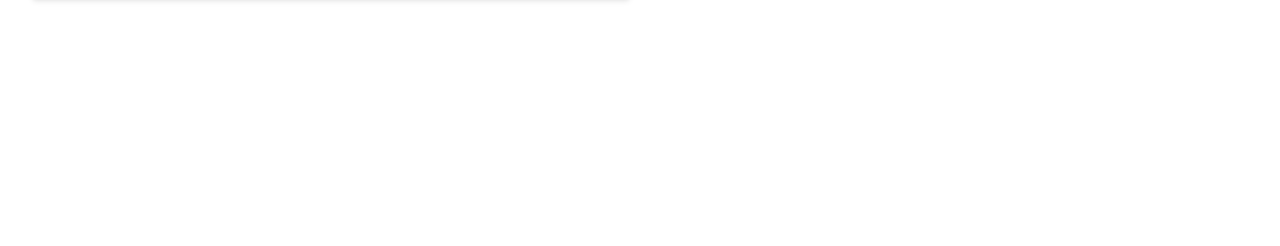
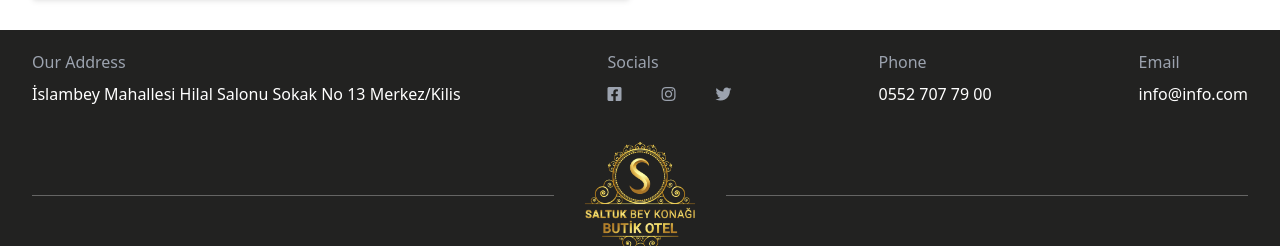
Before and after one commit to m-aljamal/saltukbeykonagi, a Next.js app: page / in a window 1280 px wide. Shown: the part 2545-2791 px from the top of the page. Before the commit the page ends 2575 px from the top, so only its background shows below. Built offline with nearby package versions, Linux system fonts and the light colour scheme.

Commit message:
finish footer

```diff
--- a/src/components/Views/BestRooms.tsx
+++ b/src/components/Views/BestRooms.tsx
@@ -3,8 +3,8 @@
   return (
     <section className="my-8 container">
       <h2 className="text-center text-3xl text-mainYello">Best Rooms</h2>
-      <div className="flex mt-8 gap-5">
-        <div className="w-1/2 ">
+      <div className="md:flex mt-8 gap-5">
+        <div className="md:w-1/2 ">
           <div className="relative h-96">
             <Image
               layout="fill"
@@ -21,7 +21,7 @@
             </p>
           </div>
         </div>
-        <div className="w-1/2 grid grid-cols-2 gap-5">
+        <div className="md:w-1/2  grid sm:grid-cols-2  grid-cols-1 gap-5 mt-5 md:mt-0">
           <RoomImage src="https://images.unsplash.com/photo-1496417263034-38ec4f0b665a?ixid=MnwxMjA3fDB8MHxwaG90by1wYWdlfHx8fGVufDB8fHx8&ixlib=rb-1.2.1&auto=format&fit=crop&w=1471&q=80" />
           <RoomImage src="https://images.unsplash.com/photo-1590073242678-70ee3fc28e8e?ixid=MnwxMjA3fDB8MHxwaG90by1wYWdlfHx8fGVufDB8fHx8&ixlib=rb-1.2.1&auto=format&fit=crop&w=1121&q=80" />
           <RoomImage src="https://images.unsplash.com/photo-1444201983204-c43cbd584d93?ixid=MnwxMjA3fDB8MHxwaG90by1wYWdlfHx8fGVufDB8fHx8&ixlib=rb-1.2.1&auto=format&fit=crop&w=1470&q=80" />
@@ -34,7 +34,7 @@
 
 const RoomImage = ({ src }: { src: string }) => {
   return (
-    <div className="relative ">
+    <div className="relative h-64 md:h-auto">
       <Image layout="fill" alt="room" src={src} className="rounded-md" />
       <p className="absolute bottom-0 left-4 text-white bg-mainYello p-1 rounded-md mb-2">
         Family room
--- a/src/components/Views/SpecialRooms.tsx
+++ b/src/components/Views/SpecialRooms.tsx
@@ -4,7 +4,7 @@
   return (
     <section className=" mt-32 bg-darkGray">
       <div className="flex flex-col-reverse md:flex-row gap-8 items-center">
-        <div className="md:w-1/2 w-full grid grid-cols-2 ">
+        <div className="md:w-1/2 w-full grid md:grid-cols-2 ">
           {specialRooms.map((s) => (
             <div key={s.title} className="relative h-72 ">
               <Image
@@ -17,7 +17,7 @@
           ))}
         </div>
 
-        <div className=" container md:w-1/2 py-20 pr-10 ">
+        <div className=" container md:w-1/2 md:py-20 py-5 pr-10 ">
           <h2 className="text-mainYello text-3xl">
             SALTUK BEY KONAĞI BUTİK OTEL
           </h2>
--- /dev/null
+++ b/src/components/layout/Footer.tsx
@@ -0,0 +1,42 @@
+import React from "react";
+import { contacts } from "src/data/contancts";
+import FooterLogo from "./FooterLogo";
+import SocialMedia from "./SocialMedia";
+export default function Footer() {
+  return (
+    <div className="bg-mainBlack py-5">
+      <div className="container">
+        <div className="flex flex-col gap-5 md:flex-row  justify-between flex-wrap">
+          <div>
+            <Title text="Our Address" />
+            <Content text={contacts.address} />
+          </div>
+          <div>
+            <Title text="Socials" />
+            <SocialMedia />
+          </div>
+          <div>
+            <Title text="Phone" />
+            <Content text={contacts.phone} />
+          </div>
+          <div>
+            <Title text="Email" />
+            <Content text={contacts.email} />
+          </div>
+        </div>
+        <FooterLogo />
+        <p className=" text-white text-center ">
+          All right reserved&#169;{new Date().getFullYear()} altukbeykonagi
+        </p>
+      </div>
+    </div>
+  );
+}
+
+const Title = ({ text }: { text: string }) => {
+  return <h3 className=" text-gray-400  mb-2 ">{text}</h3>;
+};
+
+const Content = ({ text }: { text: string }) => {
+  return <p className="text-white">{text}</p>;
+};
--- /dev/null
+++ b/src/components/layout/FooterLogo.tsx
@@ -0,0 +1,14 @@
+import Image from "next/image";
+export default function FooterLogo() {
+  const lineStyle = "text-white w-full opacity-30 h-[1px] bg-white";
+
+  return (
+    <div className="relative flex justify-between items-center  ">
+      <div className={lineStyle}></div>
+      <div className=" md:w-[400px] w-[700px]">
+        <Image src="/logo.png" width={200} height={200} alt="logo" />
+      </div>
+      <div className={lineStyle}></div>
+    </div>
+  );
+}
--- a/src/components/layout/Header.tsx
+++ b/src/components/layout/Header.tsx
@@ -1,9 +1,8 @@
 import React from "react";
 import Link from "next/link";
 import Image from "next/image";
-import ExternalIconLink from "../ExternalIconLink";
-import { socialLinks } from "src/constant/socialLinks";
 import { mainLinks } from "src/constant/mainLinks";
+import SocialMedia from "./SocialMedia";
 
 export default function Header() {
   return (
@@ -26,13 +25,7 @@
             className="w-full"
           />
         </div>
-        <ul className="md:flex gap-10 hidden">
-          {socialLinks.map((s) => (
-            <li className="cursor-pointer" key={s.href}>
-              <ExternalIconLink href={s.href} iconName={s.icon} />
-            </li>
-          ))}
-        </ul>
+        <SocialMedia />
       </div>
     </nav>
   );
--- /dev/null
+++ b/src/components/layout/SocialMedia.tsx
@@ -0,0 +1,15 @@
+import React from "react";
+import { socialLinks } from "src/constant/socialLinks";
+import ExternalIconLink from "../ExternalIconLink";
+
+export default function SocialMedia() {
+  return (
+    <ul className="md:flex gap-10 hidden">
+      {socialLinks.map((s) => (
+        <li className="cursor-pointer" key={s.href}>
+          <ExternalIconLink href={s.href} iconName={s.icon} />
+        </li>
+      ))}
+    </ul>
+  );
+}
--- a/src/components/layout/index.tsx
+++ b/src/components/layout/index.tsx
@@ -1,4 +1,5 @@
 import React, { FC } from "react";
+import Footer from "./Footer";
 import Header from "./Header";
 
 const Layout: FC = ({ children }) => {
@@ -6,6 +7,7 @@
     <div className="relative">
       <Header />
       {children}
+      <Footer />
     </div>
   );
 };
--- a/src/constant/mainLinks.ts
+++ b/src/constant/mainLinks.ts
@@ -4,12 +4,12 @@
     link: "home",
   },
   {
-    text: "about",
-    link: "about",
+    text: "Rooms",
+    link: "rooms",
   },
 
   {
-    text: "service",
-    link: "service",
+    text: "Contact",
+    link: "contact",
   },
 ];
--- /dev/null
+++ b/src/data/contancts.ts
@@ -0,0 +1,5 @@
+export const contacts = {
+  address: "İslambey Mahallesi Hilal Salonu Sokak No 13 Merkez/Kilis",
+  phone: "0552 707 79 00",
+  email: "info@info.com",
+};
```
